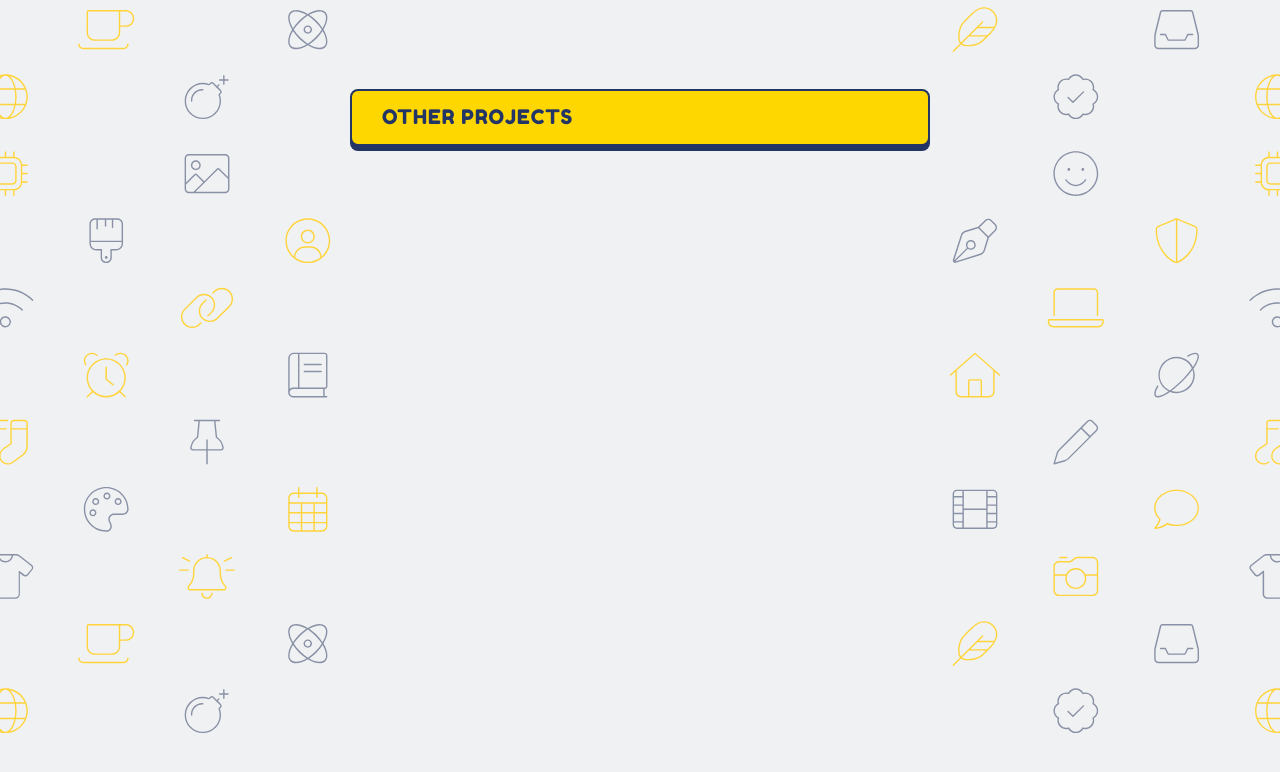
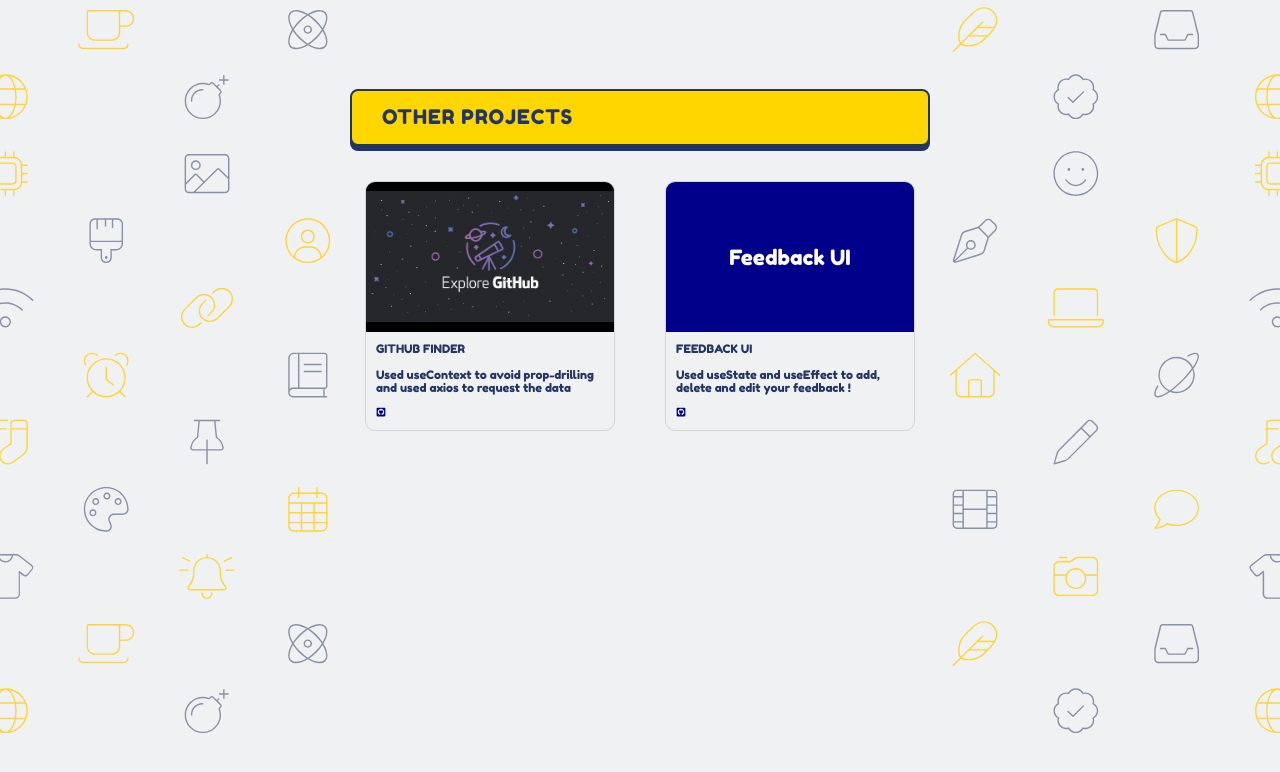
Before and after one commit to snieto10/sergio, a React (Create React App) app: page / in a window 1280 px wide. Shown: the part 2418-3190 px from the top of the page. Built offline with nearby package versions, Linux system fonts and the light colour scheme; no server answers; some icons are missing.

Commit message:
nede to add links

```diff
--- a/src/App.css
+++ b/src/App.css
@@ -701,3 +701,53 @@ a:active {
 .shopping-text {
   font-size: 1.6rem;
 }
+
+/*Other Projects*/
+.other-box {
+  height: 300px;
+  width: 600px;
+  display: flex;
+  justify-content: space-around;
+  align-items: center;
+}
+
+.other-box-project1 {
+  width: 250px;
+  height: 250px;
+  border: 1px solid lightgray;
+  border-radius: 10px;
+  overflow: hidden;
+}
+
+.other-box-image1 {
+  height: 150px;
+  background-color: black;
+
+  display: flex;
+  justify-content: center;
+  align-items: center;
+}
+.other-box-image2 {
+  height: 150px;
+  background-color: darkblue;
+  color: white;
+  font-size: 1.8rem;
+  display: flex;
+  justify-content: center;
+  align-items: center;
+}
+
+.other-image {
+  width: 250px;
+  height: 150px;
+  object-fit: contain;
+}
+
+.feedbackui-text {
+  color: white;
+}
+
+.other-text {
+  margin-left: 1rem;
+  margin-right: 1rem;
+}
--- a/src/layout/Body.jsx
+++ b/src/layout/Body.jsx
@@ -6,6 +6,7 @@ import Slider2 from "../components/Slider/Slider2";
 import TicTacToe from "../components/TicTacToe/TicTacToe";
 import ShoppingCart from "../components/ShoppingCart/ShoppingCart";
 import { FaGithubSquare } from "react-icons/fa";
+import githubback from "../assets/images/GitHubPicture.jpg";
 
 function Body() {
   return (
@@ -128,6 +129,35 @@ function Body() {
             <div className="projects" id="project5">
               {" "}
               <div className="projects_title"> OTHER PROJECTS</div>
+              <div className="other-box">
+                <div className="other-box-project1">
+                  <div className="other-box-image1">
+                    <img className="other-image" src={githubback} alt="" />
+                  </div>
+                  <div className="other-text">
+                    <h3>GITHUB FINDER</h3>
+                    <h3>
+                      Used useContext to avoid prop-drilling and used axios to
+                      request the data
+                    </h3>
+                    <FaGithubSquare color="darkblue" width="20px" />
+                  </div>
+                </div>
+
+                <div className="other-box-project1">
+                  <div className="other-box-image2">
+                    <h3 className="feedbackui-text">Feedback UI</h3>
+                  </div>
+                  <div className="other-text">
+                    <h3>FEEDBACK UI</h3>
+                    <h3>
+                      Used useState and useEffect to add, delete and edit your
+                      feedback !
+                    </h3>
+                    <FaGithubSquare color="darkblue" width="20px" />
+                  </div>
+                </div>
+              </div>
             </div>
           </div>
         </div>
```
Also changed, not shown: src/assets/images/GitHubPicture.jpg (added), src/assets/images/GitHubPicture.png (added).
